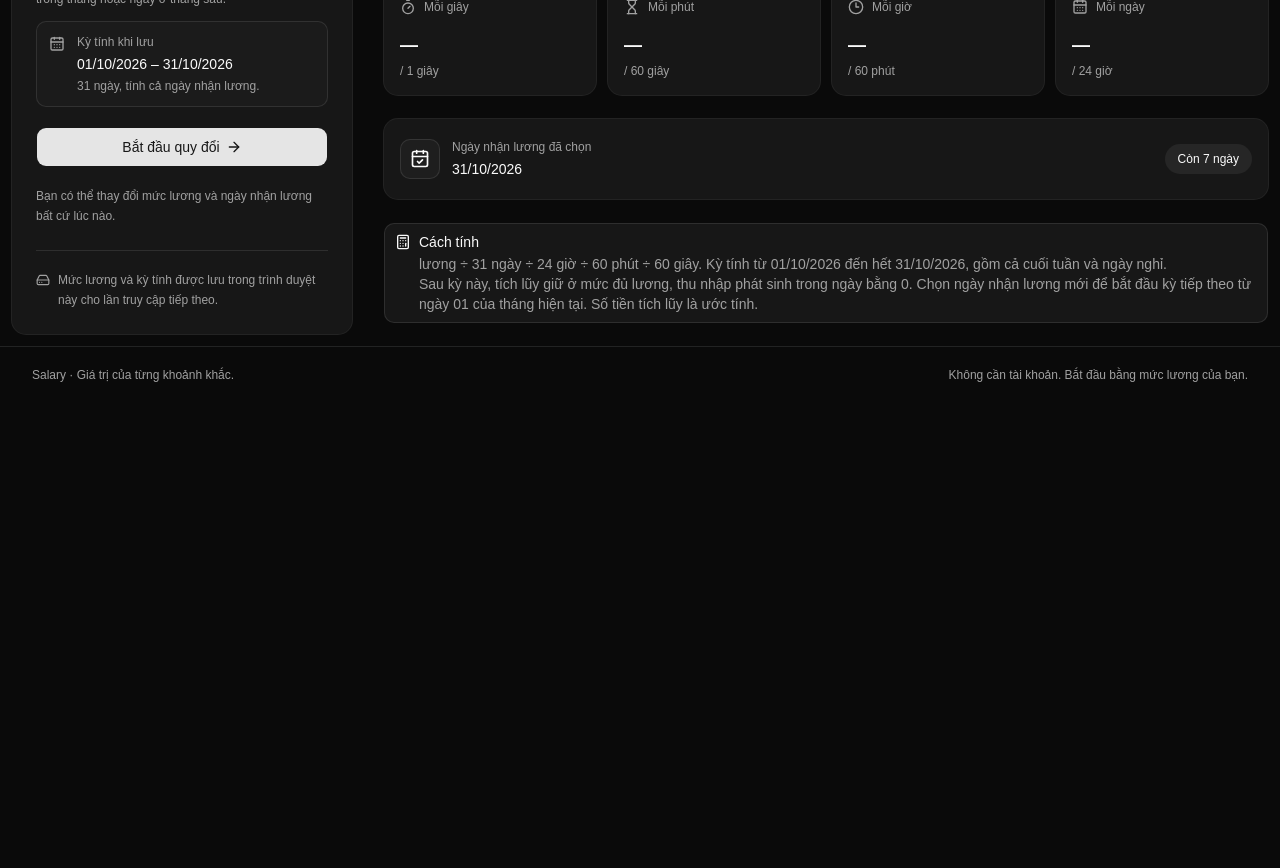
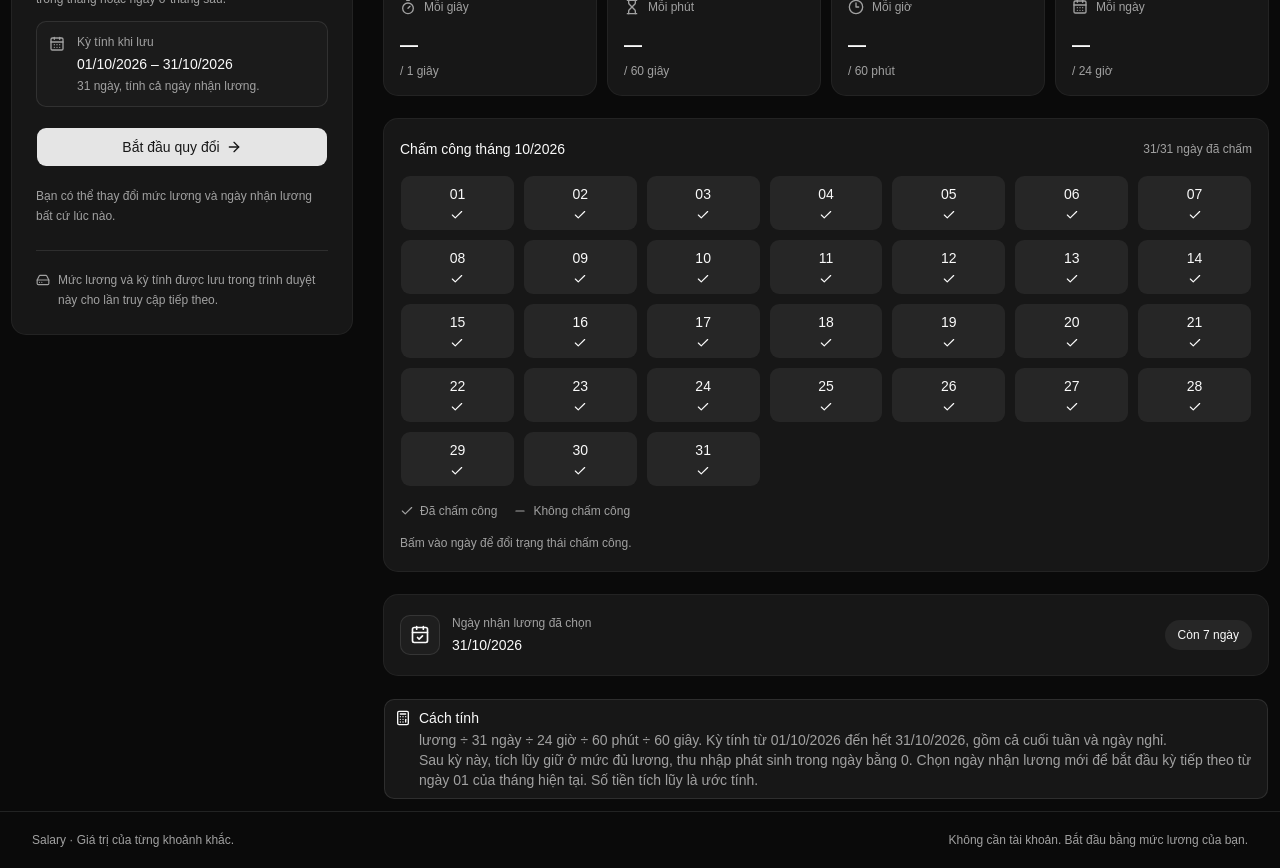
Before and after one commit to hieudien14310/salary-clock, a React (Vite) app in the folder apps/frontend/: page / in a window 1280 px wide. Shown: the part 640-1508 px from the top of the page. Before the commit the page ends 1043 px from the top, so only its background shows below. Built offline with nearby package versions, Linux system fonts and the light colour scheme.

Commit message:
feat: add monthly attendance component and attendance store for tracking unmarked dates

```diff
--- /dev/null
+++ b/apps/frontend/src/page/home/components/monthly-attendance.tsx
@@ -0,0 +1,60 @@
+import { format, getDaysInMonth, setDate } from 'date-fns';
+import { Check, Minus } from 'lucide-react';
+import { Button } from '@/components/ui/button';
+import { Card, CardContent } from '@/components/ui/card';
+import { SALARY_DATE_FORMAT } from '@/lib/salary';
+import { useAttendanceStore } from '@/stores/attendance-store';
+
+export function MonthlyAttendance({ month }: { month: Date }) {
+  const unmarkedDates = useAttendanceStore((state) => state.unmarkedDates);
+  const toggleAttendance = useAttendanceStore((state) => state.toggleAttendance);
+  const unmarkedDateSet = new Set(unmarkedDates);
+  const days = Array.from({ length: getDaysInMonth(month) }, (_, dayIndex) => {
+    const date = setDate(month, dayIndex + 1);
+    const dateKey = format(date, SALARY_DATE_FORMAT);
+    return { date, dateKey, isMarked: !unmarkedDateSet.has(dateKey) };
+  });
+  const markedDaysCount = days.filter(({ isMarked }) => isMarked).length;
+
+  return (
+    <Card className="py-5">
+      <CardContent className="space-y-4">
+        <div className="flex flex-wrap items-center justify-between gap-2">
+          <h2 className="text-sm font-medium">Chấm công tháng {format(month, 'MM/yyyy')}</h2>
+          <p role="status" className="text-xs text-muted-foreground tabular-nums">
+            {markedDaysCount}/{days.length} ngày đã chấm
+          </p>
+        </div>
+        <div className="grid grid-cols-7 gap-2">
+          {days.map(({ date, dateKey, isMarked }) => (
+            <Button
+              key={dateKey}
+              type="button"
+              variant={isMarked ? 'secondary' : 'outline'}
+              className="h-14 min-w-0 flex-col gap-1 px-1"
+              aria-label={`${format(date, 'dd/MM/yyyy')}: ${isMarked ? 'Đã chấm công' : 'Không chấm công'}`}
+              aria-pressed={isMarked}
+              onClick={() => toggleAttendance(dateKey)}
+            >
+              <span className="tabular-nums">{format(date, 'dd')}</span>
+              {isMarked ? (
+                <Check className="size-3.5" aria-hidden="true" />
+              ) : (
+                <Minus className="size-3.5 text-muted-foreground" aria-hidden="true" />
+              )}
+            </Button>
+          ))}
+        </div>
+        <div className="flex flex-wrap gap-x-4 gap-y-2 text-xs text-muted-foreground">
+          <span className="inline-flex items-center gap-1.5">
+            <Check className="size-3.5" aria-hidden="true" /> Đã chấm công
+          </span>
+          <span className="inline-flex items-center gap-1.5">
+            <Minus className="size-3.5" aria-hidden="true" /> Không chấm công
+          </span>
+        </div>
+        <p className="text-xs text-muted-foreground">Bấm vào ngày để đổi trạng thái chấm công.</p>
+      </CardContent>
+    </Card>
+  );
+}
--- a/apps/frontend/src/page/home/components/salary-overview.tsx
+++ b/apps/frontend/src/page/home/components/salary-overview.tsx
@@ -7,6 +7,7 @@ import { Progress } from '@/components/ui/progress';
 import { formatCurrency, type SalaryCalculation } from '@/lib/salary';
 import { useSalaryStore } from '@/stores/salary-store';
 import { Alert, AlertDescription, AlertTitle } from '@/components/ui/alert';
+import { MonthlyAttendance } from './monthly-attendance';
 
 const RATE_UNITS = [
   { key: 'perSecond', label: 'Mỗi giây', detail: '1 giây', icon: Timer },
@@ -107,6 +108,8 @@ export function SalaryOverview({ monthlySalary, calculation }: SalaryOverviewPro
         </div>
       </section>
 
+      <MonthlyAttendance month={calculation.periodStart} />
+
       <Card className="py-5">
         <CardContent className="flex flex-wrap items-center justify-between gap-4">
           <div className="flex items-center gap-3">
--- /dev/null
+++ b/apps/frontend/src/stores/attendance-store.ts
@@ -0,0 +1,38 @@
+import { create } from 'zustand';
+import { persist } from 'zustand/middleware';
+import { parseSalaryDate } from '@/lib/salary';
+
+type AttendanceState = {
+  unmarkedDates: string[];
+  toggleAttendance: (date: string) => void;
+};
+
+export const useAttendanceStore = create<AttendanceState>()(
+  persist(
+    (set) => ({
+      unmarkedDates: [],
+      toggleAttendance: (date) => {
+        if (!parseSalaryDate(date)) return;
+
+        set(({ unmarkedDates }) => ({
+          unmarkedDates: unmarkedDates.includes(date)
+            ? unmarkedDates.filter((unmarkedDate) => unmarkedDate !== date)
+            : [...unmarkedDates, date],
+        }));
+      },
+    }),
+    {
+      name: 'salary-attendance',
+      partialize: ({ unmarkedDates }) => ({ unmarkedDates }),
+      merge: (persistedState, currentState) => {
+        const savedDates = (persistedState as { unmarkedDates?: unknown } | null)?.unmarkedDates;
+        return {
+          ...currentState,
+          unmarkedDates: Array.isArray(savedDates)
+            ? [...new Set(savedDates.filter((date): date is string => parseSalaryDate(date) !== null))]
+            : [],
+        };
+      },
+    },
+  ),
+);
```
